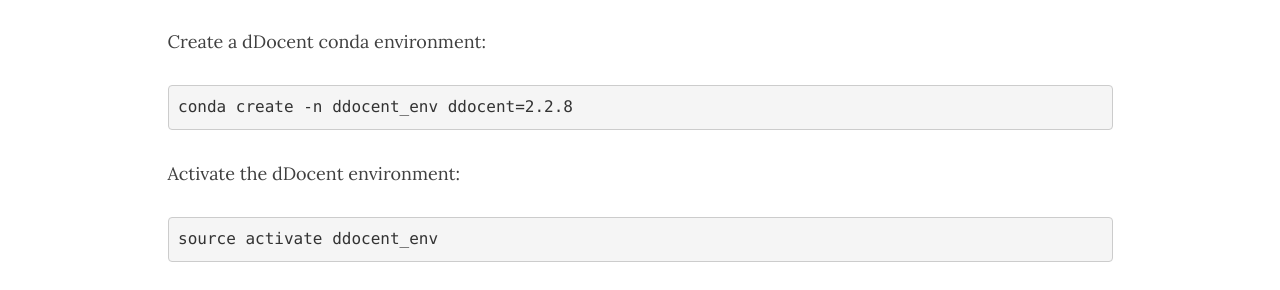
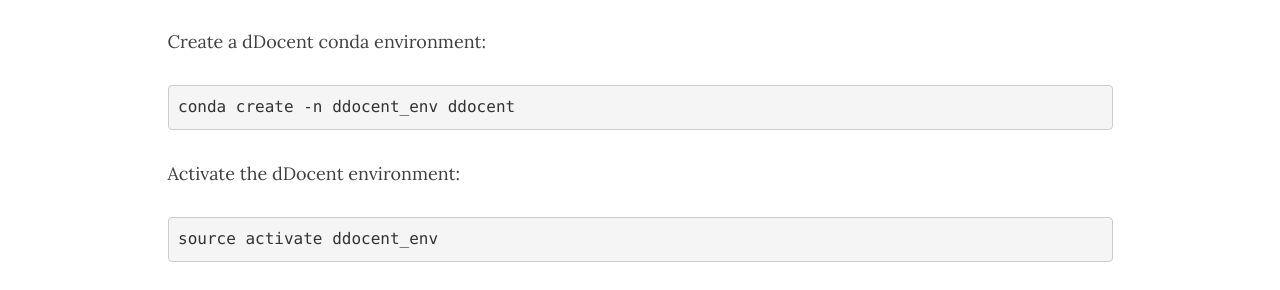
Before and after one commit to jpuritz/dDocent, a Jekyll site: the page built from bioconda.md, in a window 1280 px wide and 900 px high, scrolled down 811 px. Shown: the part 163-453 px from the top of the window. Built offline with Jekyll 4.4.1, drawn with Linux system fonts in a browser that asks for light colours; nearby versions of some CDN libraries.

Commit message:
Update bioconda.md

````diff
--- a/bioconda.md
+++ b/bioconda.md
@@ -28,7 +28,7 @@ conda config --add channels bioconda
 Create a dDocent conda environment:
 
 ```
-conda create -n ddocent_env ddocent=2.2.8
+conda create -n ddocent_env ddocent
 ```
 
 Activate the dDocent environment:
````
